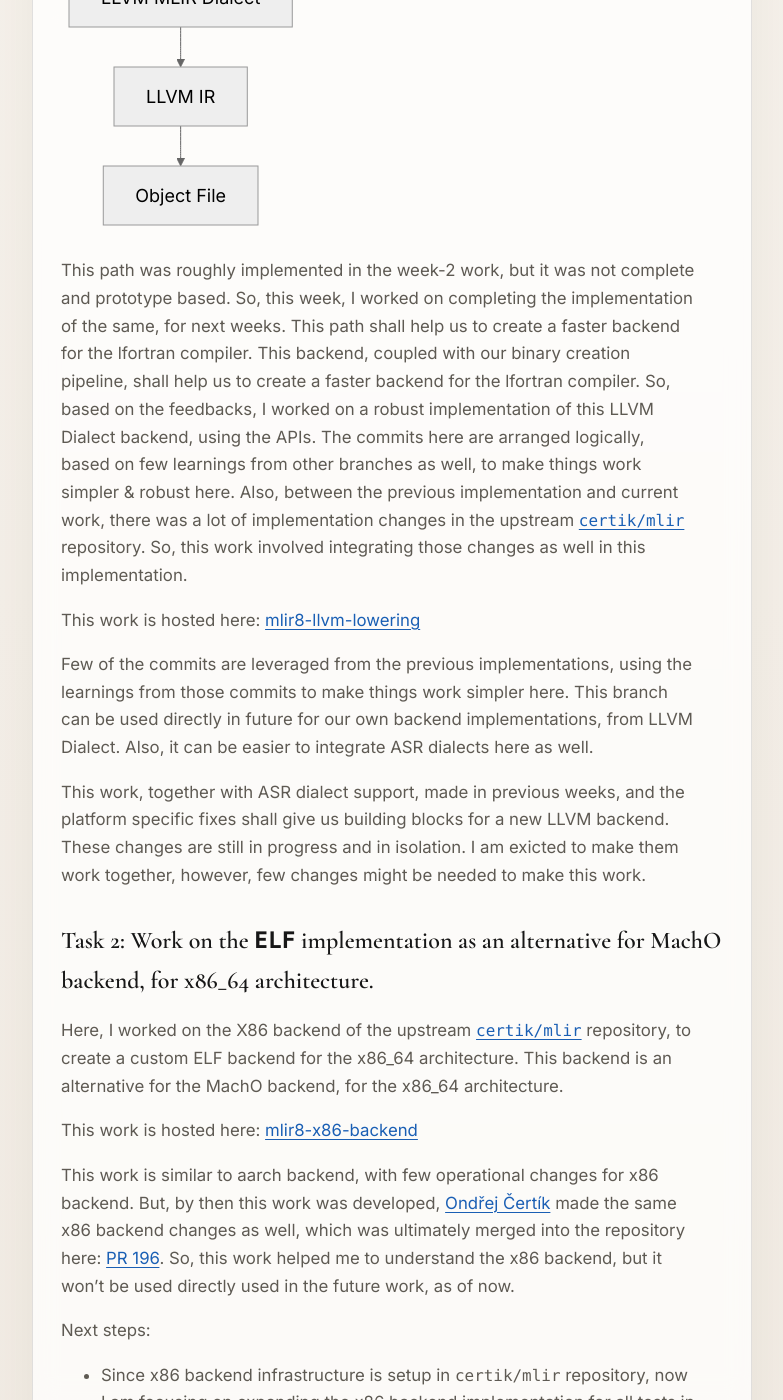
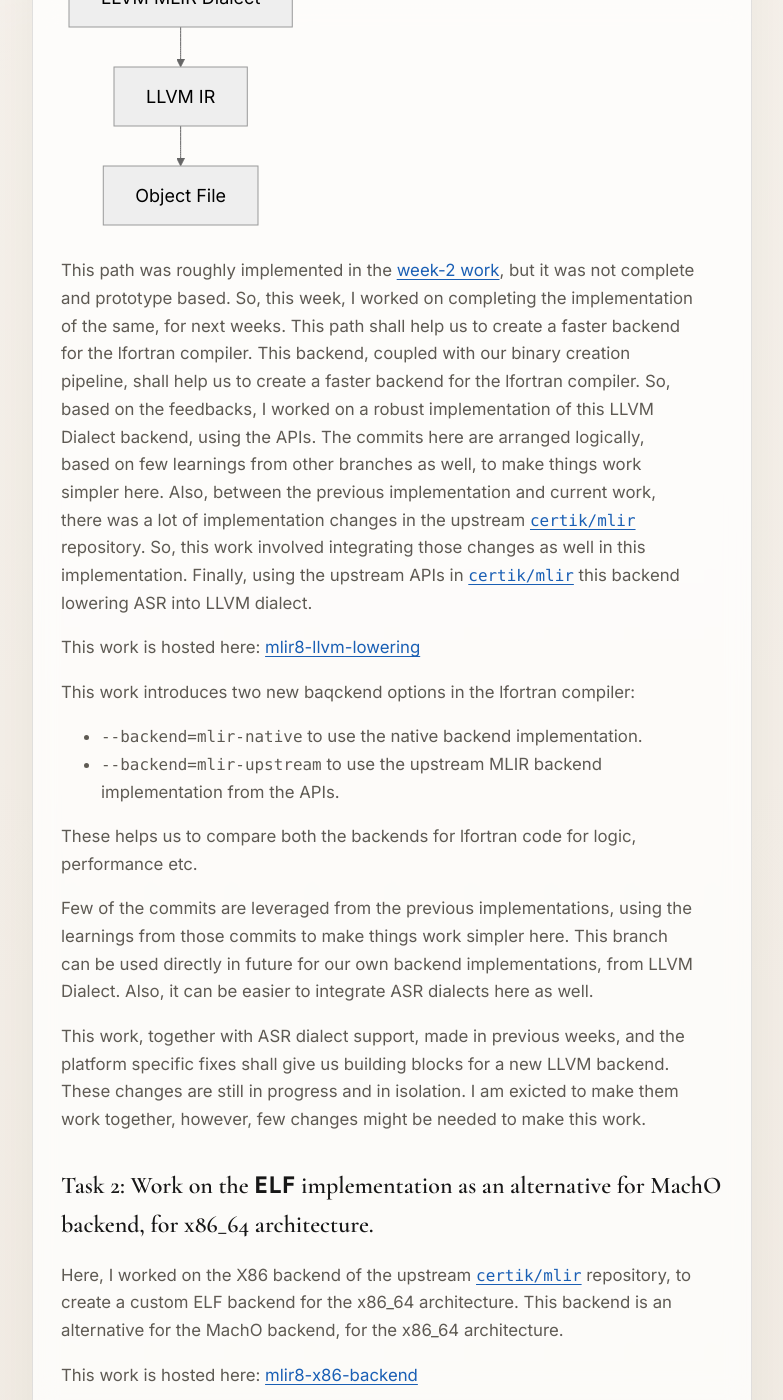
Before and after one commit to YashNagda17/YashNagda17.github.io, a Jekyll site: the page built from _posts/2026-06-18-week-4-gsoc.md, in a window 1280 px wide and 1400 px high, scrolled down 1404 px. Shown: the whole window, without its empty margins (248-1031 px from the left). Built offline with Jekyll 4.4.1, drawn with Linux system fonts in a browser that asks for light colours.

Commit message:
few changes in blogs for week-4

````diff
--- a/_posts/2026-06-18-week-4-gsoc.md
+++ b/_posts/2026-06-18-week-4-gsoc.md
@@ -31,10 +31,16 @@ flowchart TB
   G --> H["Object File"]
 ```
 
-This path was roughly implemented in the week-2 work, but it was not complete and prototype based. So, this week, I worked on completing the implementation of the same, for next weeks. This path shall help us to create a faster backend for the lfortran compiler. This backend, coupled with our binary creation pipeline, shall help us to create a faster backend for the lfortran compiler.
-So, based on the feedbacks, I worked on a robust implementation of this LLVM Dialect backend, using the APIs. The commits here are arranged logically, based on few learnings from other branches as well, to make things work simpler & robust here. Also, between the previous implementation and current work, there was a lot of implementation changes in the upstream [`certik/mlir`](https://github.com/certik/mlir) repository. So, this work involved integrating those changes as well in this implementation.
+This path was roughly implemented in the [week-2 work](../../05/week-2-gsoc/), but it was not complete and prototype based. So, this week, I worked on completing the implementation of the same, for next weeks. This path shall help us to create a faster backend for the lfortran compiler. This backend, coupled with our binary creation pipeline, shall help us to create a faster backend for the lfortran compiler.
+So, based on the feedbacks, I worked on a robust implementation of this LLVM Dialect backend, using the APIs. The commits here are arranged logically, based on few learnings from other branches as well, to make things work simpler here. Also, between the previous implementation and current work, there was a lot of implementation changes in the upstream [`certik/mlir`](https://github.com/certik/mlir) repository. So, this work involved integrating those changes as well in this implementation. Finally, using the upstream APIs in [`certik/mlir`](https://github.com/certik/mlir) this backend lowering ASR into LLVM dialect.
 
 This work is hosted here: [mlir8-llvm-lowering](https://github.com/YashNagda17/lfortran/tree/mlir8-llvm-lowering)
+
+This work introduces two new baqckend options in the lfortran compiler:
+- `--backend=mlir-native` to use the native backend implementation.
+- `--backend=mlir-upstream` to use the upstream MLIR backend implementation from the APIs.
+
+These helps us to compare both the backends for lfortran code for logic, performance etc.
 
 Few of the commits are leveraged from the previous implementations, using the learnings from those commits to make things work simpler here. This branch can be used directly in future for our own backend implementations, from LLVM Dialect. Also, it can be easier to integrate ASR dialects here as well.
 
````
Also changed, not shown: 1 other file.
